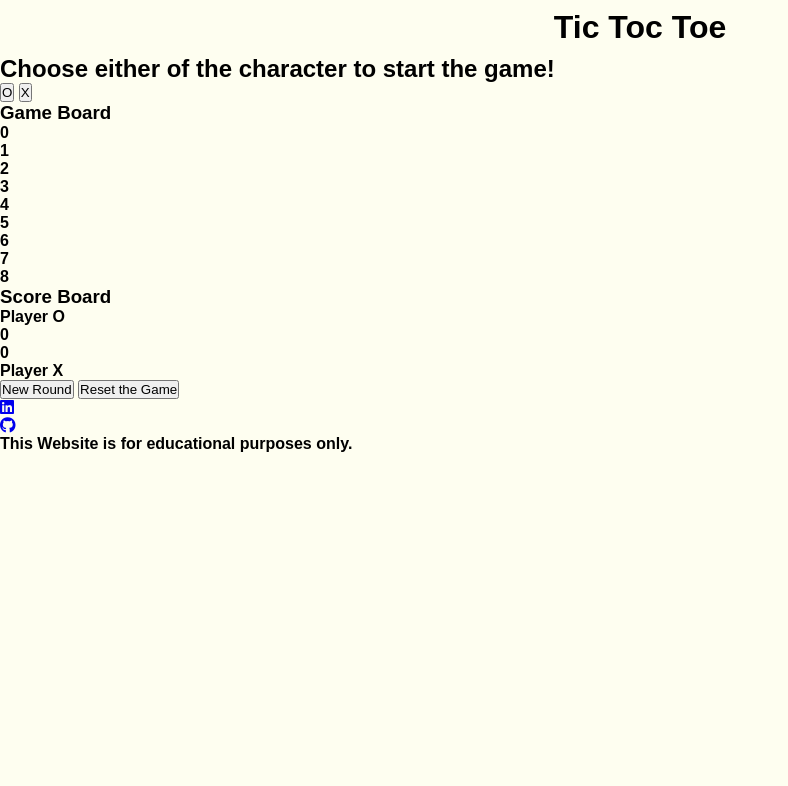
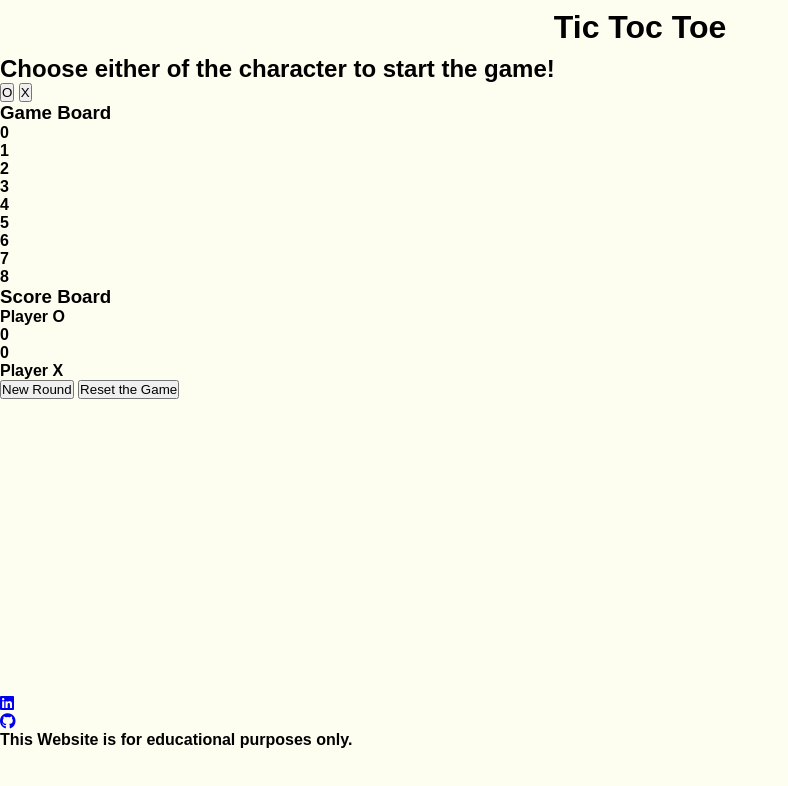
Before and after one commit to ahmedcodein/tictactoe, a plain HTML site: page index.html in a window 1280 px wide. Shown: the whole page, without its empty margins (0-788 px from the left). Drawn offline with Linux system fonts and the light colour scheme; a web font is replaced by a local one.

Commit message:
Add general style to the main

```diff
--- a/assets/css/style.css
+++ b/assets/css/style.css
@@ -28,3 +28,10 @@ header {
 header h1 {
     margin: 1px;
 }
+
+/* The Main style goes here */
+main {
+    flex: 1 0 auto;
+    width: 100vw;
+    height: 80vh;
+}
```
